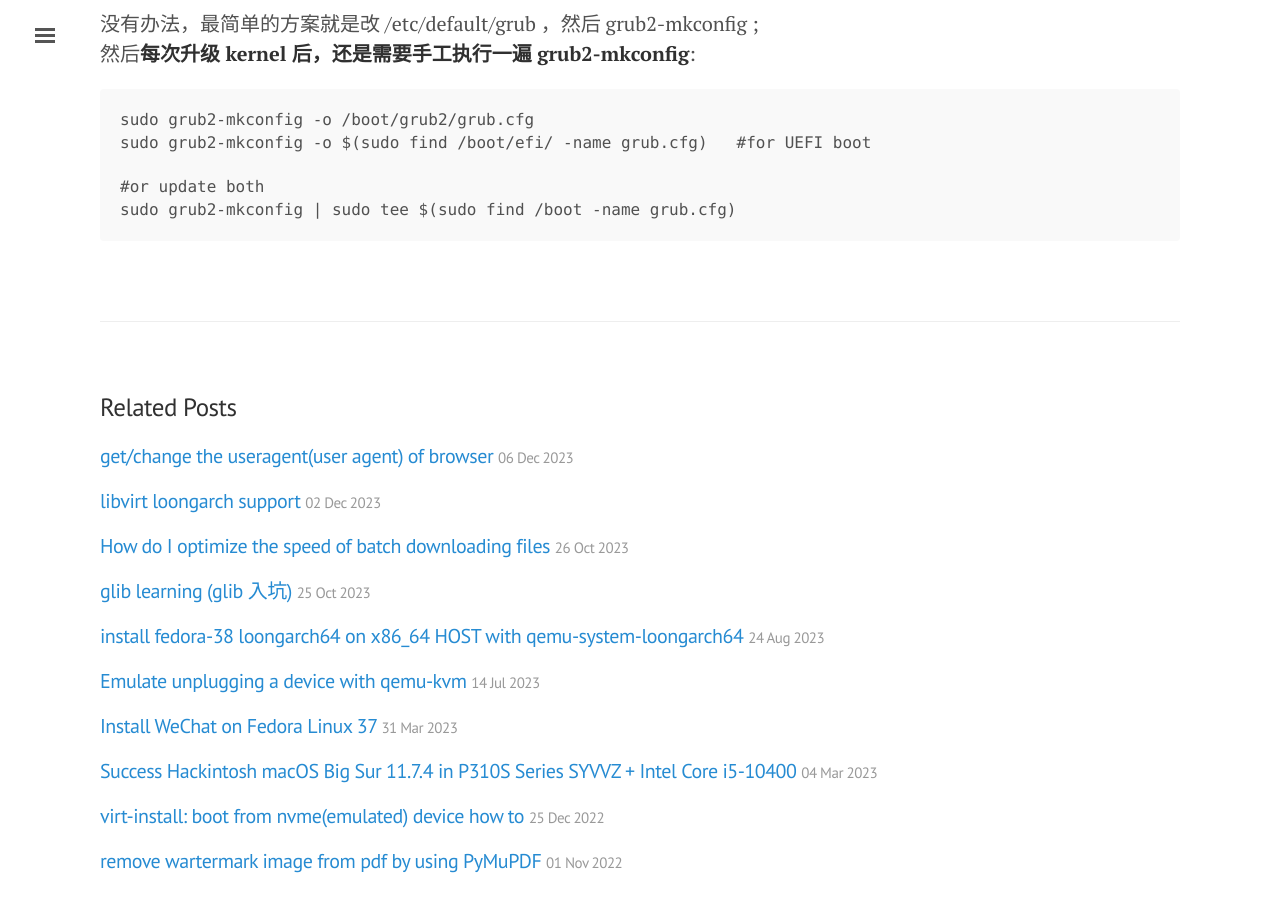
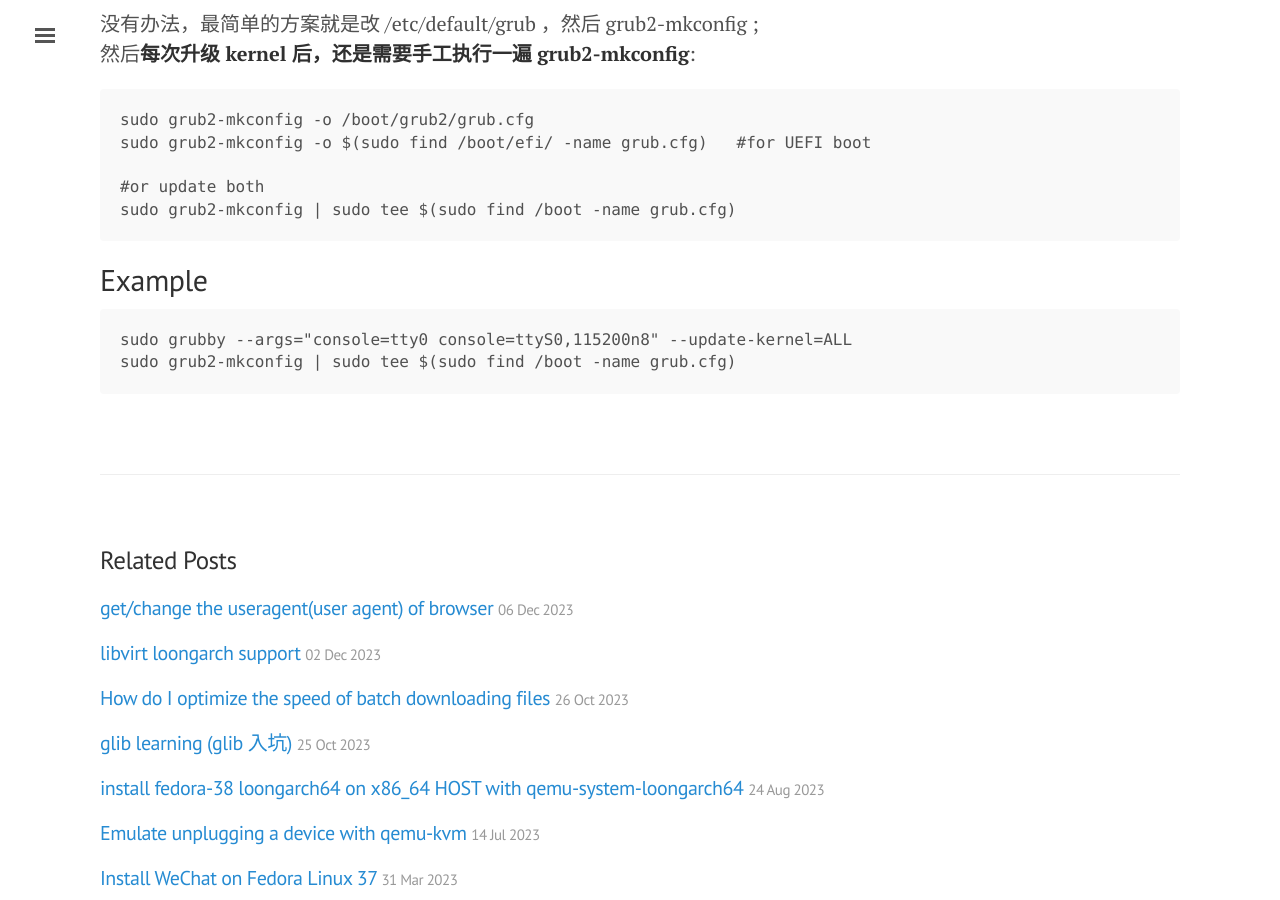
Before and after one commit to tcler/tcler.github.io, a Jekyll site: the page built from _posts/2023-01-05-grub2-set-default-kernel-options-howto.md, in a window 1280 px wide and 900 px high, scrolled down 1697 px. Built offline with Jekyll 4.4.1, drawn with Linux system fonts in a browser that asks for light colours.

Commit message:
Update 2023-01-05-grub2-set-default-kernel-options-howto.md

````diff
--- a/_posts/2023-01-05-grub2-set-default-kernel-options-howto.md
+++ b/_posts/2023-01-05-grub2-set-default-kernel-options-howto.md
@@ -64,3 +64,9 @@ sudo grub2-mkconfig -o $(sudo find /boot/efi/ -name grub.cfg)   #for UEFI boot
 #or update both
 sudo grub2-mkconfig | sudo tee $(sudo find /boot -name grub.cfg)
 ```
+
+## Example
+```
+sudo grubby --args="console=tty0 console=ttyS0,115200n8" --update-kernel=ALL
+sudo grub2-mkconfig | sudo tee $(sudo find /boot -name grub.cfg)
+```
````
